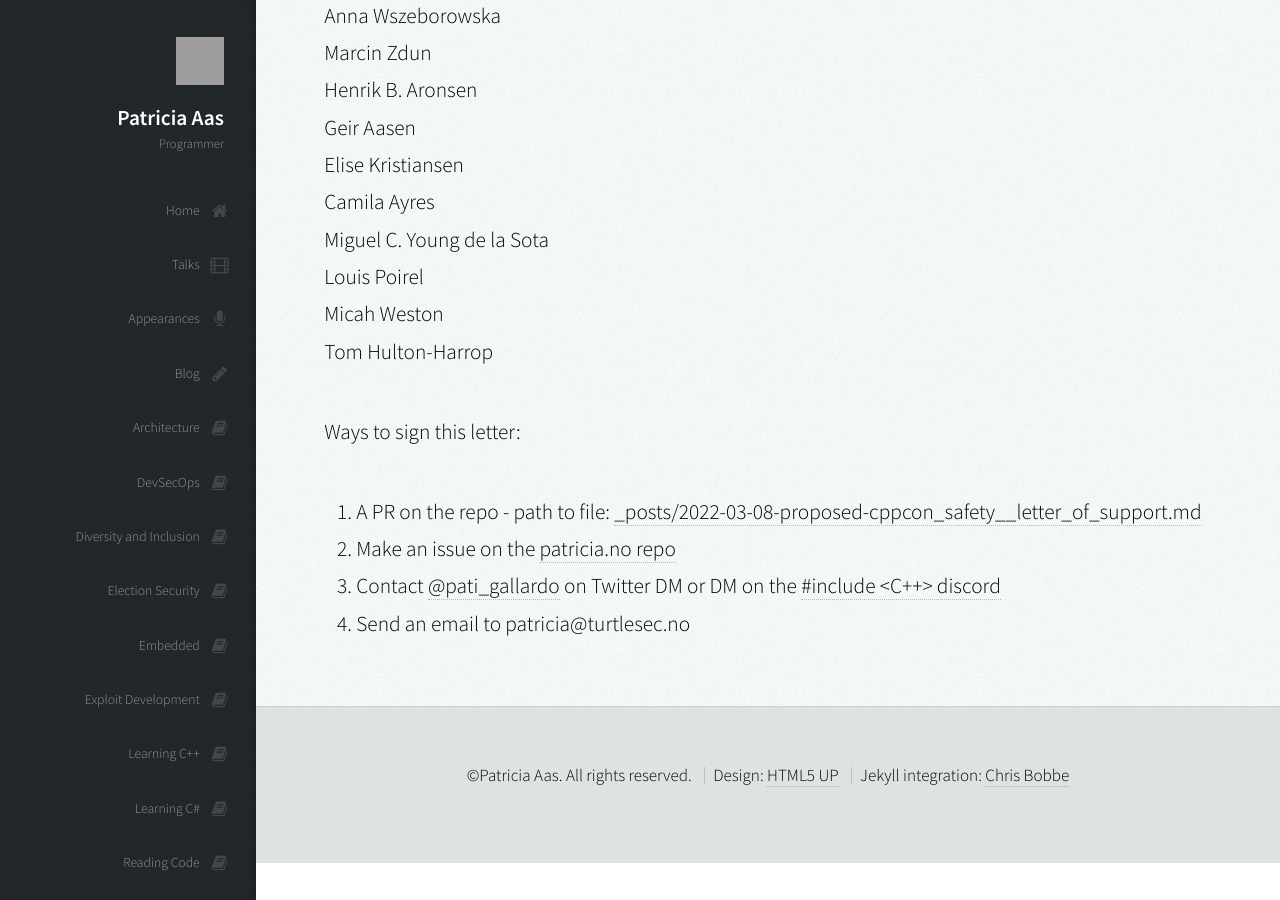
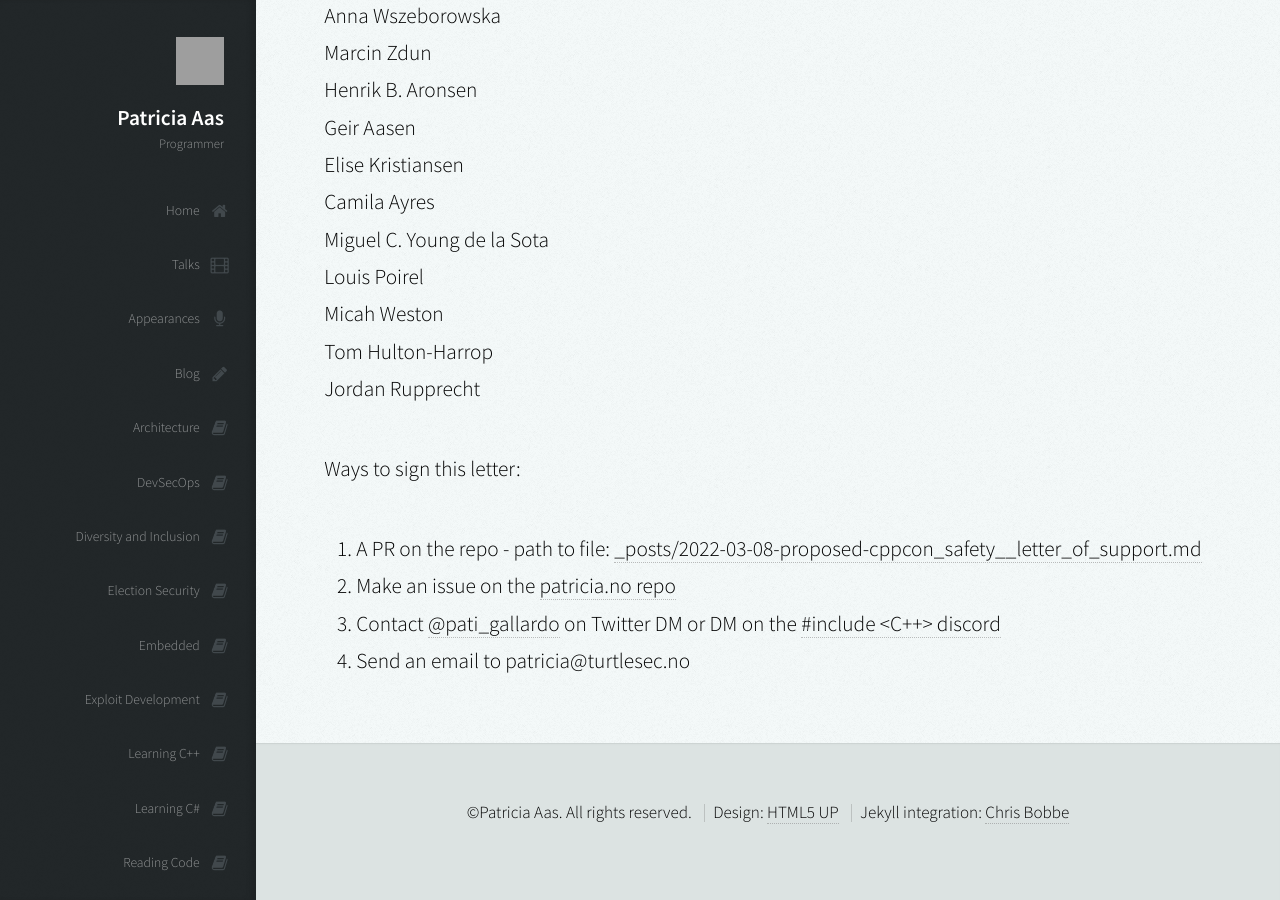
Before and after one commit to patricia-gallardo/patricia-gallardo.github.io, a Jekyll site: the page built from _posts/2022-03-08-proposed-cppcon_safety__letter_of_support.md, in a window 1280 px wide and 900 px high, scrolled down 11719 px. Built offline with Jekyll 4.4.1, drawn with Linux system fonts in a browser that asks for light colours; nearby versions of some CDN libraries; grey boxes are pictures that could not be loaded.

Commit message:
Add my name to the list

```diff
--- a/_posts/2022-03-08-proposed-cppcon_safety__letter_of_support.md
+++ b/_posts/2022-03-08-proposed-cppcon_safety__letter_of_support.md
@@ -322,6 +322,7 @@ Miguel C. Young de la Sota <br>
 Louis Poirel <br>
 Micah Weston <br>
 Tom Hulton-Harrop <br>
+Jordan Rupprecht <br>
 
 Ways to sign this letter:
 1. A PR on the repo - path to file: [_posts/2022-03-08-proposed-cppcon_safety__letter_of_support.md][4]
```
